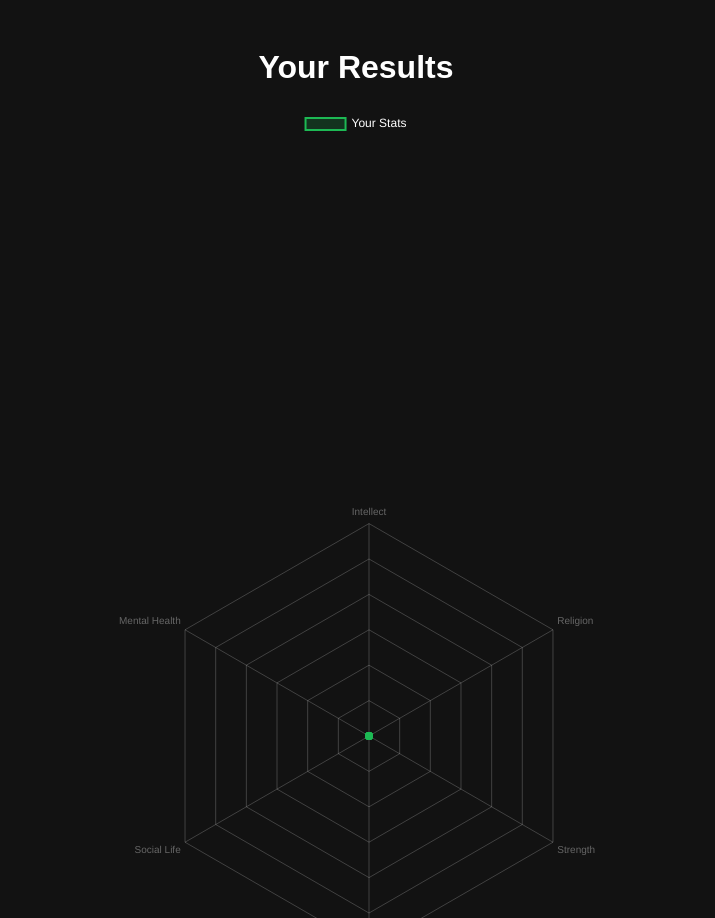
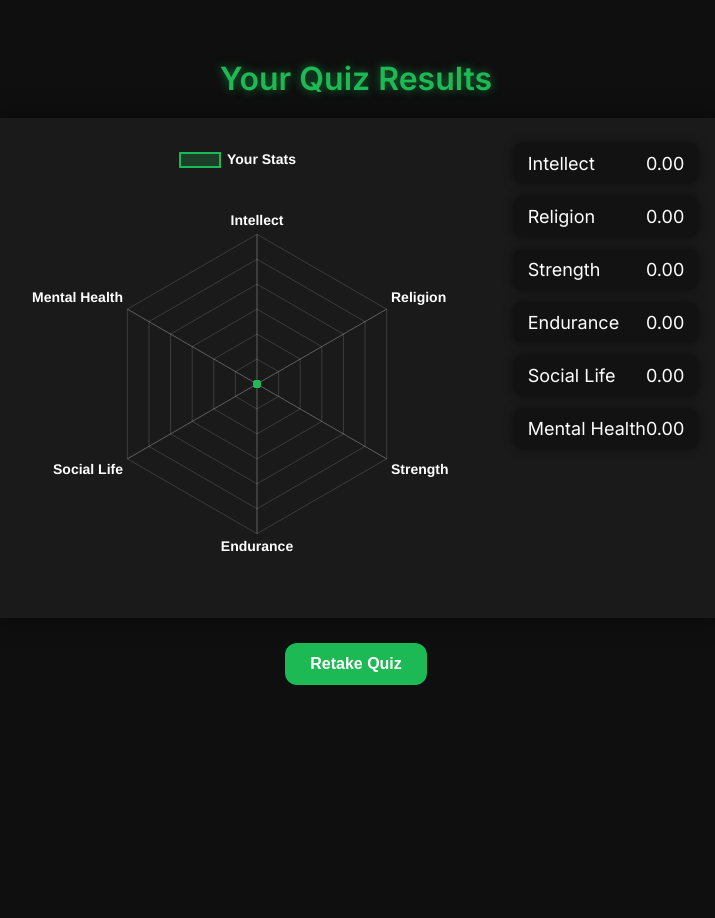
Before and after one commit to ZakyZerrouki/PowerCharts, a plain HTML site: page Results.html in a window 1280 px wide. Shown: the top 918 px of the page, without its empty margins (284-999 px from the left). After the commit the page ends 800 px from the top, so only its background shows below. Drawn offline with nearby package versions, Linux system fonts and the light colour scheme.

Commit message:
Update Results.html

```diff
--- a/Results.html
+++ b/Results.html
@@ -5,27 +5,68 @@
 <meta name="viewport" content="width=device-width, initial-scale=1.0">
 <title>Quiz Results</title>
 <script src="https://cdn.jsdelivr.net/npm/chart.js"></script>
+<link href="https://fonts.googleapis.com/css2?family=Inter:wght@400;600&display=swap" rel="stylesheet">
 <style>
   body {
-            background-color: #121212;
-            color: white;
-            font-family: Arial, sans-serif;
+    background-color: #0f0f0f;
+    color: #fff;
+    font-family: 'Inter', sans-serif;
     display: flex;
     flex-direction: column;
     align-items: center;
-            padding: 20px;
+    padding: 30px 20px;
+  }
+  h1 {
+    font-weight: 600;
+    font-size: 2rem;
+    margin-bottom: 20px;
+    text-align: center;
+    color: #1db954;
+    text-shadow: 0 0 10px rgba(29, 185, 84, 0.6);
+  }
+  .results-container {
+    display: flex;
+    flex-direction: row;
+    align-items: flex-start;
+    gap: 50px;
+    flex-wrap: wrap;
+    justify-content: center;
+    background-color: #1a1a1a;
+    padding: 25px 30px;
+    border-radius: 15px;
+    box-shadow: 0 0 25px rgba(0,0,0,0.5);
   }
   canvas {
-            max-width: 500px;
+    max-width: 450px;
+    max-height: 450px;
+  }
+  .score-list {
+    display: flex;
+    flex-direction: column;
+    gap: 12px;
+    font-size: 18px;
+    min-width: 180px;
+  }
+  .score-item {
+    background-color: #121212;
+    padding: 10px 15px;
+    border-radius: 10px;
+    box-shadow: 0 0 10px rgba(0,0,0,0.5);
+    font-weight: 500;
+    display: flex;
+    justify-content: space-between;
   }
   button {
-            margin-top: 20px;
-            padding: 10px;
+    margin-top: 25px;
+    padding: 12px 25px;
     border: none;
     background-color: #1db954;
-            color: white;
+    color: #fff;
     cursor: pointer;
     font-size: 16px;
+    border-radius: 12px;
+    transition: 0.25s;
+    font-weight: 600;
   }
   button:hover {
     background-color: #17a74a;
@@ -34,14 +75,31 @@
 </head>
 <body>
 
-    <h1>Your Results</h1>
+<h1>Your Quiz Results</h1>
+
+<div class="results-container">
   <canvas id="resultsChart"></canvas>
-    <button onclick="window.location.href='quiz.html'">Retake Quiz</button>
+  <div class="score-list" id="scoreList"></div>
+</div>
+
+<button onclick="window.location.href='Quiz.html'">Retake Quiz</button>
 
 <script>
-        const scores = JSON.parse(localStorage.getItem("quizScores")) || [0,0,0,0,0,0];
 const labels = ["Intellect", "Religion", "Strength", "Endurance", "Social Life", "Mental Health"];
+const storedScores = JSON.parse(localStorage.getItem("quizScores") || "{}");
+const scores = labels.map(label => storedScores[label] || 0);
 
+// Populate score list
+const scoreListDiv = document.getElementById("scoreList");
+labels.forEach((label, i) => {
+    const score = scores[i].toFixed(2);
+    const item = document.createElement("div");
+    item.classList.add("score-item");
+    item.innerHTML = `<span>${label}</span><span>${score}</span>`;
+    scoreListDiv.appendChild(item);
+});
+
+// Radar chart
 new Chart(document.getElementById("resultsChart"), {
     type: "radar",
     data: {
@@ -50,7 +108,7 @@
             label: "Your Stats",
             data: scores,
             borderColor: "#1db954",
-                    backgroundColor: "rgba(29, 185, 84, 0.2)",
+            backgroundColor: "rgba(29, 185, 84, 0.25)",
             pointBackgroundColor: "#1db954",
             borderWidth: 2
         }]
@@ -60,20 +118,25 @@
             r: {
                 min: 0,
                 max: 6,
-            ticks: {
-                display: false // Hides the numbers
-            },
-            grid: { color: "rgba(255,255,255,0.2)" },
-            angleLines: { color: "rgba(255,255,255,0.2)" }
+                ticks: { display: false }, // remove numbers
+                grid: { color: "rgba(255,255,255,0.15)" }, // keep lines subtle
+                angleLines: { color: "rgba(255,255,255,0.3)" },
+                pointLabels: { color: "white", font: { size: 14, weight: 600 } }
             }
         },
         plugins: {
             legend: {
-            labels: { color: "white" }
+                labels: { color: "white", font: { weight: 600, size: 14 } }
+            },
+            tooltip: {
+                callbacks: {
+                    label: function(context) {
+                        return context.dataset.label + ": " + context.raw.toFixed(2);
                     }
                 }
             }
-
+        }
+    }
 });
 </script>
 
```
Lines whose indentation alone changed are shown as unchanged.
